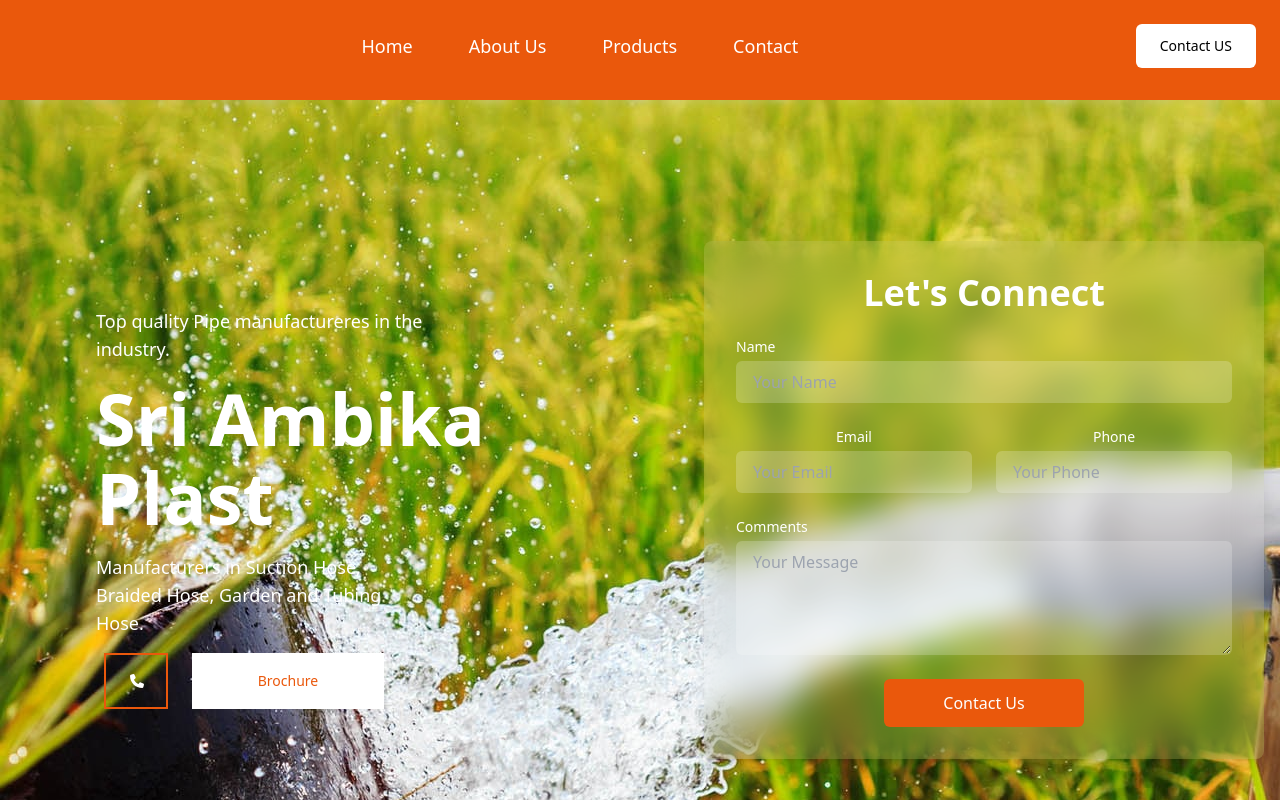
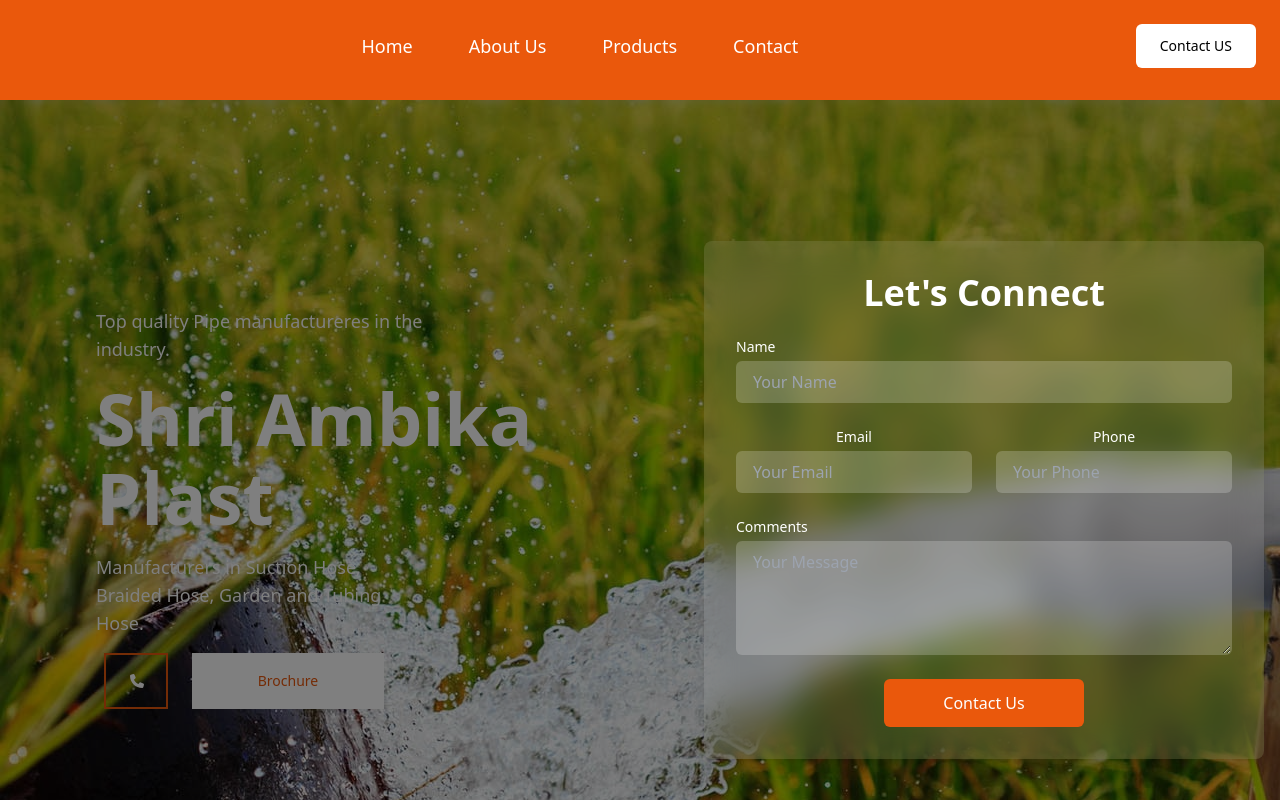
Before and after one commit to akshitchowdhury/SriAmbikaPlast, a React (Create React App) app: page / in a window 1280 px wide. Shown: the top 800 px of the page. Built offline with nearby package versions, Linux system fonts and the light colour scheme.

Commit message:
ProductDesigns2

```diff
--- a/src/components/Home/Home.css
+++ b/src/components/Home/Home.css
@@ -7,3 +7,14 @@
     align-items: center; /* Centers content vertically */
     justify-content: center; /* Centers content horizontally */
 }
+
+.home::before {
+    content: "";
+    position: absolute;
+    top: 0;
+    right: 0;
+    bottom: 0;
+    left: 0;
+    background: rgba(0, 0, 0, 0.5); /* Adjust the opacity (0.5) as needed */
+    pointer-events: none; /* Ensures the overlay doesn't interfere with any interaction */
+}
--- a/src/components/Home/Home.jsx
+++ b/src/components/Home/Home.jsx
@@ -23,7 +23,7 @@
               </p>
 
               <div className="text-4xl md:text-7xl font-semibold text-white leading-tight md:leading-[79px]">
-                Sri Ambika Plast
+                Shri Ambika Plast
               </div>
 
               <p className="text-lg my-4 w-full md:w-2/3 text-white font-normal">
--- a/src/components/Product/Product.jsx
+++ b/src/components/Product/Product.jsx
@@ -45,7 +45,7 @@
 const Products = () => {
   return (
     <>
-    <ProductHero/>
+    {/* <ProductHero/> */}
     <div className="container mx-auto px-4 py-8">
       {productsData.map((categoryData, index) => (
         <div key={index} className="mb-12">
```
